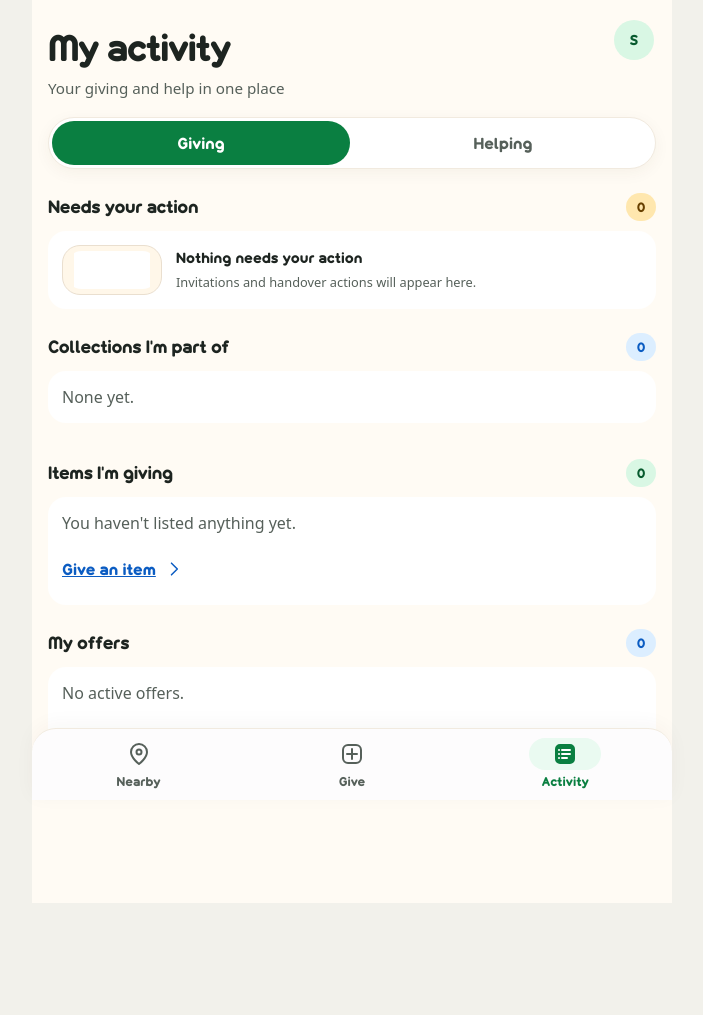
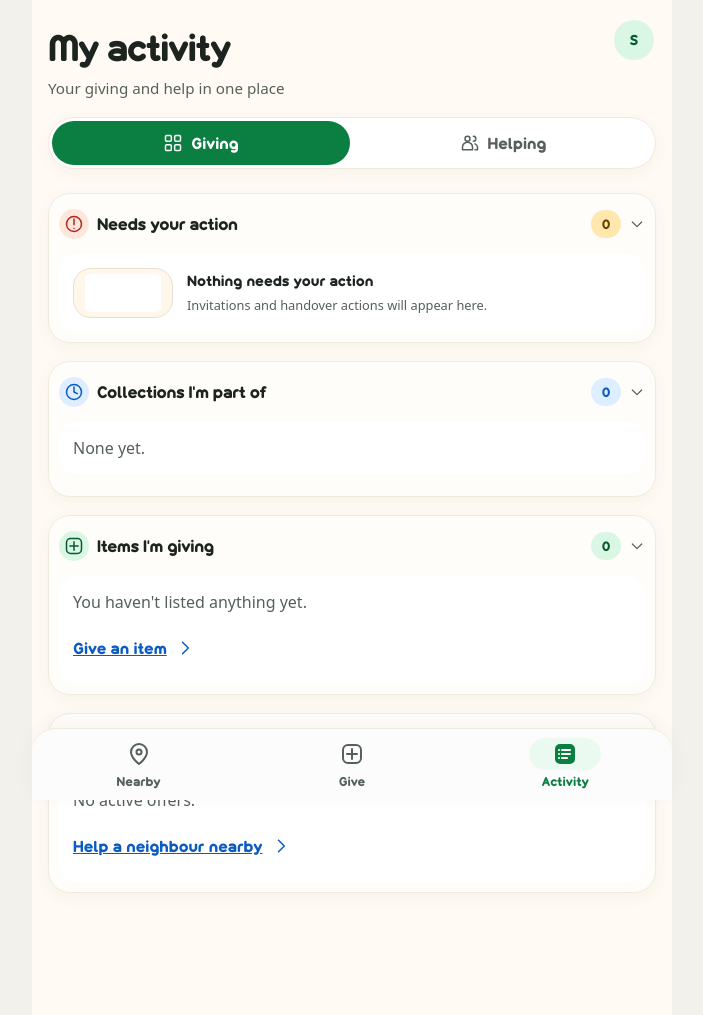
Before and after one commit to Givlah/Givlah, a Django app: page /activity/ in a window 1280 px wide. Shown: the whole page, without its empty margins (288-991 px from the left). Before the commit the page ends 903 px from the top, so only its background shows below. Run offline with Django 5.2, Linux system fonts and the light colour scheme; the visitor is signed in with stand-in values (Sample User, id 1); data comes from the database, SQL or seed files in the repository; data that the repository does not hold is empty.

Commit message:
style: group activity with icon headings and disclosures

```diff
--- a/static/css/givlah.css
+++ b/static/css/givlah.css
@@ -330,9 +330,25 @@ html[data-motion-paused=true] *, html[data-motion=off] * { animation: none !impo
 /* Activity and compact item summaries */
 h3 { font-family: var(--font-display); font-size: 1rem; line-height: 1.3; margin: 0 0 8px; }
 .segments { display: grid; grid-template-columns: 1fr 1fr; gap: 4px; padding: 3px; margin-bottom: 24px; background: white; border: 1px solid #f1eadf; border-radius: 999px; box-shadow: var(--shadow); }
-.segments a { min-height: 44px; display: flex; justify-content: center; align-items: center; border-radius: 999px; font-family: var(--font-display); color: var(--ink-muted); text-decoration: none; }
+.segments a { min-height: 44px; display: flex; justify-content: center; align-items: center; gap: 8px; border-radius: 999px; font-family: var(--font-display); color: var(--ink-muted); text-decoration: none; }
 .segments a[aria-current=location] { background: var(--green-700); color: white; }
-.activity-section { margin-block: 0 24px; scroll-margin-top: 24px; }
+.activity-section { margin-block: 0 18px; scroll-margin-top: 24px; }
+.screen-activity .activity-section { background: #fffdf9; border: 1px solid #f1eadf; border-radius: 22px; padding: 6px 10px 10px; box-shadow: var(--shadow); }
+.activity-group > summary { list-style: none; min-height: 48px; cursor: pointer; }
+.activity-group > summary::-webkit-details-marker { display: none; }
+.activity-group > summary .section-heading { min-height: 48px; margin: 0; gap: 8px; }
+.activity-group[open] > summary .section-heading { margin-bottom: 6px; }
+.activity-group > summary .section-heading > .icon { width: 16px; height: 16px; color: var(--ink-muted); }
+.activity-group[open] > summary .section-heading > .icon { transform: rotate(90deg); }
+.section-label { flex: 1; }
+.section-glyph { width: 30px; height: 30px; display: inline-flex; align-items: center; justify-content: center; border-radius: 50%; background: #d9f7e4; color: var(--green-900); flex: 0 0 auto; }
+.group-action .section-glyph { background: #ffe8db; color: var(--danger); }
+.group-collections .section-glyph, .group-helping .section-glyph { background: #deedff; color: var(--blue-700); }
+.screen-activity .section-heading { font-size: 1.05rem; }
+.screen-activity .activity-row { border: 1px solid #f4eee5; box-shadow: 0 2px 8px rgb(75 54 19 / 3%); padding: 10px; }
+.screen-activity .item-thumb { width: 76px; height: 76px; }
+.activity-action { background: #e8f3ff; color: var(--blue-700); font-size: 0.75rem; padding: 3px 8px; border-radius: 999px; }
+.screen-activity .row-copy strong { font-size: 1rem; }
 .activity-section:target { outline: 2px solid var(--green-700); outline-offset: 6px; border-radius: var(--radius); }
 .section-heading { display: flex; align-items: center; justify-content: space-between; gap: 10px; margin-bottom: 10px; font-size: 1.12rem; }
 .count { display: inline-flex; justify-content: center; align-items: center; min-width: 30px; height: 28px; padding: 0 8px; border-radius: 999px; font-size: 0.85rem; background: #d9f7e4; color: var(--green-900); }
--- a/templates/listings/activity.html
+++ b/templates/listings/activity.html
@@ -3,15 +3,15 @@
 {% block screen_class %}screen-activity{% endblock %}
 {% block content %}
 <div class="page-head"><h1>My activity</h1><p class="muted">Your giving and help in one place</p></div>
-<nav class="segments" aria-label="Jump to activity section"><a href="?section=giving#giving"{% if request.GET.section != 'helping' %} aria-current="location"{% endif %}>Giving</a><a href="?section=helping#helping"{% if request.GET.section == 'helping' %} aria-current="location"{% endif %}>Helping</a></nav>
+<nav class="segments" aria-label="Jump to activity section"><a href="?section=giving#giving"{% if request.GET.section != 'helping' %} aria-current="location"{% endif %}>{% include "core/_icon.html" with name="grid" %}Giving</a><a href="?section=helping#helping"{% if request.GET.section == 'helping' %} aria-current="location"{% endif %}>{% include "core/_icon.html" with name="people" %}Helping</a></nav>
 
 <section class="activity-section" aria-labelledby="action-heading">
-  <h2 class="section-heading" id="action-heading">Needs your action <span class="count count-gold">{{ invitations|length }}</span></h2>
+  <details class="activity-group group-action" open><summary><h2 class="section-heading" id="action-heading"><span class="section-glyph">{% include "core/_icon.html" with name="alert" %}</span><span class="section-label">Needs your action</span><span class="count count-gold">{{ invitations|length }}</span>{% include "core/_icon.html" with name="chevron" %}</h2></summary>
   {% if invitations %}
   <ul class="activity-rows">
     {% for plan in invitations %}<li><a class="activity-row" href="{% url 'coordination:plan' plan.pk %}">
       {% include "core/_item_thumb.html" with item=plan.listing %}
-      <span class="row-copy"><strong>{% if plan.state == "awaiting_confirmations" %}Confirm collection plan{% else %}Record what happened{% endif %}</strong><span class="meta">{{ plan.listing.title }}</span><span class="status status-{{ plan.state }}">{% include "core/_icon.html" with name="clock" %}{{ plan.get_state_display }}</span></span>
+      <span class="row-copy"><strong>{{ plan.listing.title }}</strong><span class="activity-action">{% if plan.state == "awaiting_confirmations" %}Confirm collection plan{% else %}Record what happened{% endif %}</span><span class="meta item-metadata">{% include "core/_icon.html" with name="calendar" %}{{ plan.start|date:"D j M, g:i a" }}</span><span class="status status-{{ plan.state }}">{% include "core/_icon.html" with name="clock" %}{{ plan.get_state_display }}</span></span>
       {% include "core/_icon.html" with name="chevron" %}
     </a></li>{% endfor %}
   </ul>
@@ -21,10 +21,10 @@
     <div><h3>Nothing needs your action</h3><p class="muted small">Invitations and handover actions will appear here.</p></div>
   </div>
   {% endif %}
-</section>
+</details></section>
 
 <section class="activity-section" aria-labelledby="collections-heading">
-  <h2 class="section-heading" id="collections-heading">Collections I'm part of <span class="count count-blue">{{ plans|length }}</span></h2>
+  <details class="activity-group group-collections" open><summary><h2 class="section-heading" id="collections-heading"><span class="section-glyph">{% include "core/_icon.html" with name="clock" %}</span><span class="section-label">Collections I'm part of</span><span class="count count-blue">{{ plans|length }}</span>{% include "core/_icon.html" with name="chevron" %}</h2></summary>
   {% if plans %}
   <ul class="activity-rows">
     {% for plan in plans %}<li><a class="activity-row" href="{% url 'coordination:plan' plan.pk %}">
@@ -34,10 +34,10 @@
     </a></li>{% endfor %}
   </ul>
   {% else %}<p class="empty-note muted">None yet.</p>{% endif %}
-</section>
+</details></section>
 
 <section class="activity-section" id="giving" aria-labelledby="giving-heading" tabindex="-1">
-  <h2 class="section-heading" id="giving-heading">Items I'm giving <span class="count">{{ listings|length }}</span></h2>
+  <details class="activity-group group-giving" open><summary><h2 class="section-heading" id="giving-heading"><span class="section-glyph">{% include "core/_icon.html" with name="plus" %}</span><span class="section-label">Items I'm giving</span><span class="count ">{{ listings|length }}</span>{% include "core/_icon.html" with name="chevron" %}</h2></summary>
   {% if listings %}
   <ul class="activity-rows">
     {% for listing in listings %}<li><a class="activity-row" href="{{ listing.get_absolute_url }}">
@@ -47,10 +47,10 @@
     </a></li>{% endfor %}
   </ul>
   {% else %}<div class="empty-note"><p class="muted">You haven't listed anything yet.</p><a class="text-action" href="{% url 'listings:create' %}">Give an item {% include "core/_icon.html" with name="chevron" %}</a></div>{% endif %}
-</section>
+</details></section>
 
 <section class="activity-section" id="helping" aria-labelledby="helping-heading" tabindex="-1">
-  <h2 class="section-heading" id="helping-heading">My offers <span class="count count-blue">{{ offers|length }}</span></h2>
+  <details class="activity-group group-helping" open><summary><h2 class="section-heading" id="helping-heading"><span class="section-glyph">{% include "core/_icon.html" with name="people" %}</span><span class="section-label">My offers</span><span class="count count-blue">{{ offers|length }}</span>{% include "core/_icon.html" with name="chevron" %}</h2></summary>
   {% if offers %}
   <ul class="activity-rows">
     {% for role, offer in offers %}<li><a class="activity-row" href="{{ offer.listing.get_absolute_url }}">
@@ -60,5 +60,5 @@
     </a></li>{% endfor %}
   </ul>
   {% else %}<div class="empty-note"><p class="muted">No active offers.</p><a class="text-action" href="{% url 'listings:nearby' %}">Help a neighbour nearby {% include "core/_icon.html" with name="chevron" %}</a></div>{% endif %}
-</section>
+</details></section>
 {% endblock %}
```
